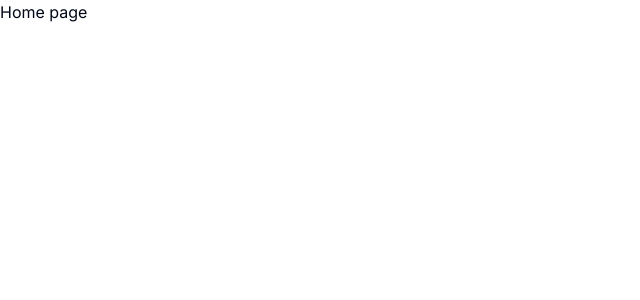
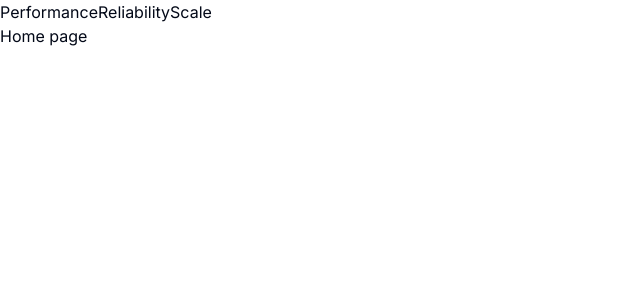
Before and after one commit to koollevert/next-static, a Next.js app: page / in a window 1280 px wide. Shown: the top 300 px of the page, without its empty margins (0-640 px from the left). Built offline with nearby package versions, Linux system fonts and the light colour scheme.

Commit message:
linking btwn pages using nextlink

```diff
--- a/src/app/page.tsx
+++ b/src/app/page.tsx
@@ -1,8 +1,16 @@
 import Image from "next/image";
+import Link from 'next/link';
 
 export default function Home() {
   return (
+    <div>
+      <div>
+      <Link href="/performance">Performance</Link>
+      <Link href="/reliability">Reliability</Link>
+      <Link href="/scale">Scale</Link>
+      </div>
+      <div>Home page</div>
+    </div>
 
-    <div>Home page</div>
   );
 }
```
Also changed, not shown: src/app/performance/page.tsx (renamed from src/app/perfomance/page.tsx).
